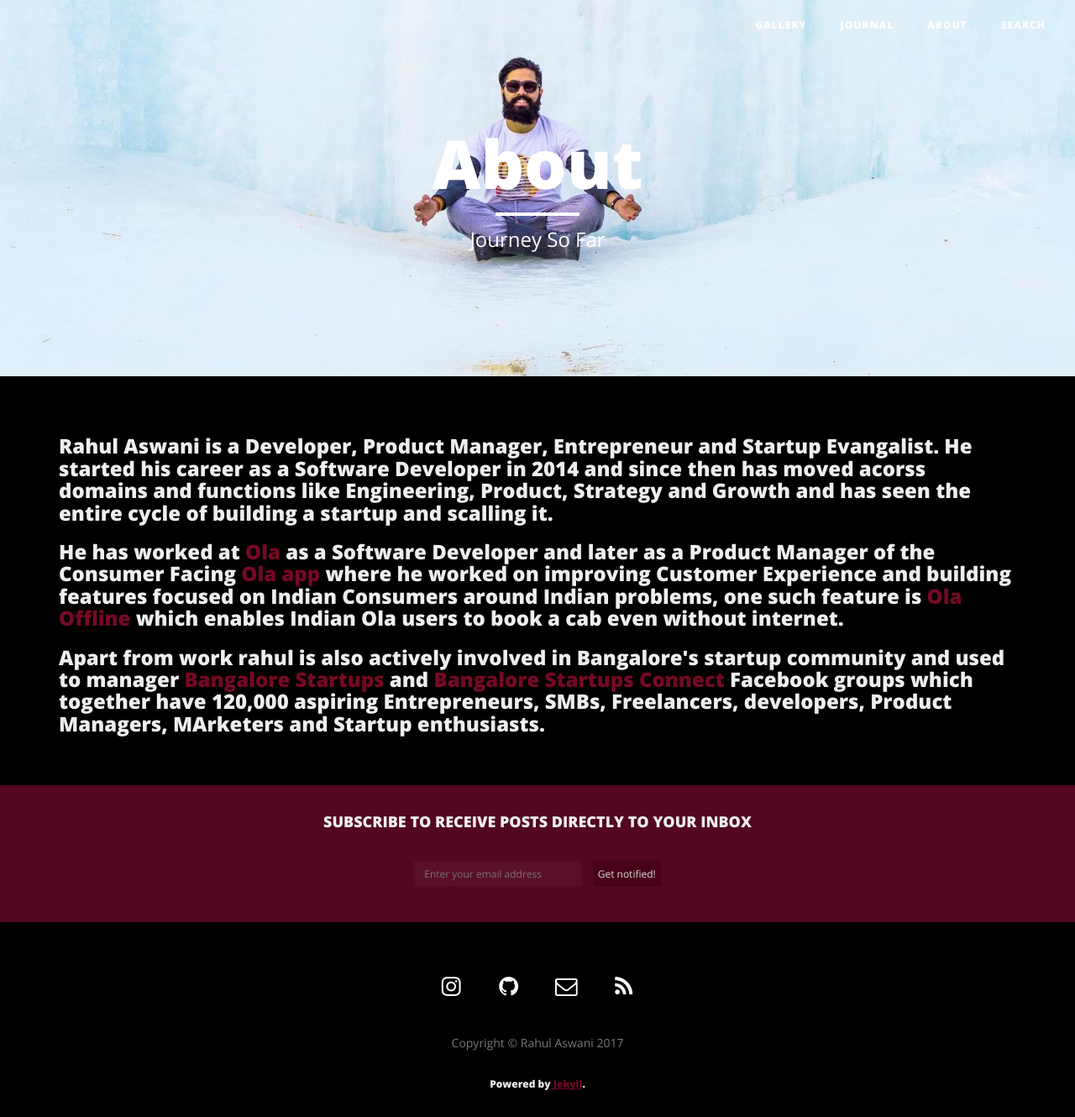
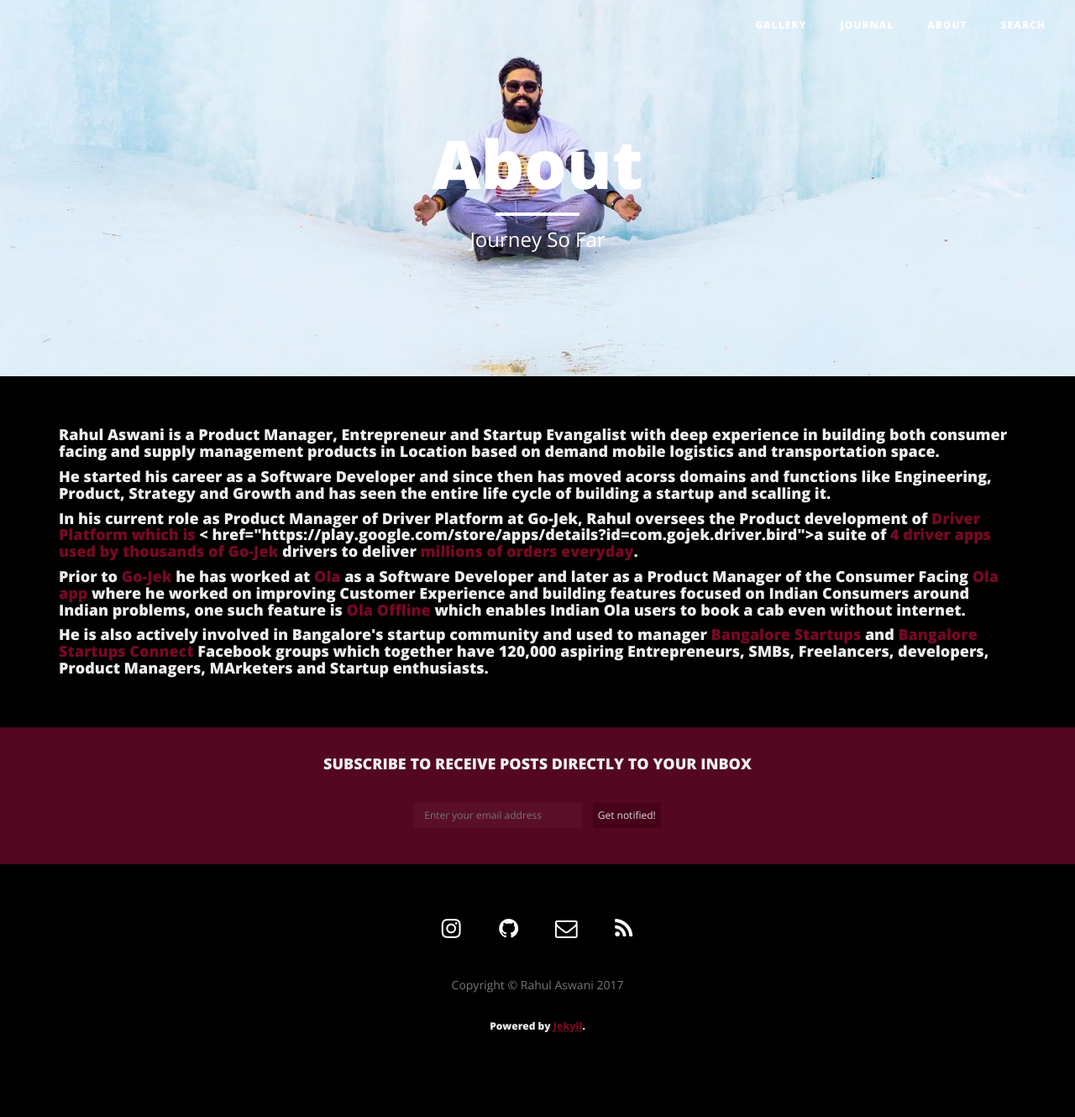
Before and after one commit to Rahulaswani/Rahulaswani.github.io, a Jekyll site: the page built from about/index.html, in a window 1280 px wide. Shown: the whole page at 84% size. Built offline with Jekyll 4.4.1, drawn with Linux system fonts in a browser that asks for light colours; nearby versions of some CDN libraries; after the commit the page ends 1261 px from its top, so only the background shows below that.

Commit message:
updated bio

```diff
--- a/about/index.html
+++ b/about/index.html
@@ -5,8 +5,10 @@ description: "Journey So Far"
 header-img: "img/about-bg.jpg"
 ---
 
-<h3>Rahul Aswani is a Developer, Product Manager, Entrepreneur and Startup Evangalist. He started his career as a Software Developer in 2014 and since then has moved acorss domains and functions like Engineering, Product, Strategy and Growth and has seen the entire cycle of building a startup and scalling it.</h3>
+<h4>Rahul Aswani is a Product Manager, Entrepreneur and Startup Evangalist with deep experience in building both consumer facing and supply management products in Location based on demand mobile logistics and transportation space.</h4>
 
-<h3>He has worked at <a href="https://www.olacabs.com/">Ola</a> as a Software Developer and later as a Product Manager of the Consumer Facing <a href="https://play.google.com/store/apps/details?id=com.olacabs.customer">Ola app</a> where he worked on improving Customer Experience and building features focused on Indian Consumers around Indian problems, one such feature is <a href="https://blog.olacabs.com/now-book-an-ola-without-internet/">Ola Offline</a> which enables Indian Ola users to book a cab even without internet.</h3>
+<h4>He started his career as a Software Developer and since then has moved acorss domains and functions like Engineering, Product, Strategy and Growth and has seen the entire life cycle of building a startup and scalling it.</h4>
+<h4>In his current role as Product Manager of Driver Platform at Go-Jek, Rahul oversees the Product development of <a href="https://play.google.com/store/apps/details?id=com.gojek.driver.car">Driver Platform</a> <a href="https://play.google.com/store/apps/details?id=com.gojek.driver.bike">which is</a> < href="https://play.google.com/store/apps/details?id=com.gojek.driver.bird">a suite of</a> <a href="https://play.google.com/store/apps/details?id=com.gojek.driver.kilat">4 driver apps</> used by thousands of <a href="https://www.go-jek.com/">Go-Jek</a> drivers to deliver <a href="https://www.techinasia.com/gojeks-numbers-leaked">millions of orders everyday</a>.
+<h4>Prior to <a href="https://www.go-jek.com/">Go-Jek</a> he has worked at <a href="https://www.olacabs.com/">Ola</a> as a Software Developer and later as a Product Manager of the Consumer Facing <a href="https://play.google.com/store/apps/details?id=com.olacabs.customer">Ola app</a> where he worked on improving Customer Experience and building features focused on Indian Consumers around Indian problems, one such feature is <a href="https://blog.olacabs.com/now-book-an-ola-without-internet/">Ola Offline</a> which enables Indian Ola users to book a cab even without internet.</h4>
 
-<h3>Apart from work rahul is also actively involved in Bangalore's startup community and used to manager <a href="https://www.facebook.com/groups/blrstartups/">Bangalore Startups</a> and <a href="https://www.facebook.com/groups/blrstartups.connect">Bangalore Startups Connect</a> Facebook groups which together have 120,000 aspiring Entrepreneurs, SMBs, Freelancers, developers, Product Managers, MArketers and Startup enthusiasts.</h3>
+<h4>He is also actively involved in Bangalore's startup community and used to manager <a href="https://www.facebook.com/groups/blrstartups/">Bangalore Startups</a> and <a href="https://www.facebook.com/groups/blrstartups.connect">Bangalore Startups Connect</a> Facebook groups which together have 120,000 aspiring Entrepreneurs, SMBs, Freelancers, developers, Product Managers, MArketers and Startup enthusiasts.</h4>
```
